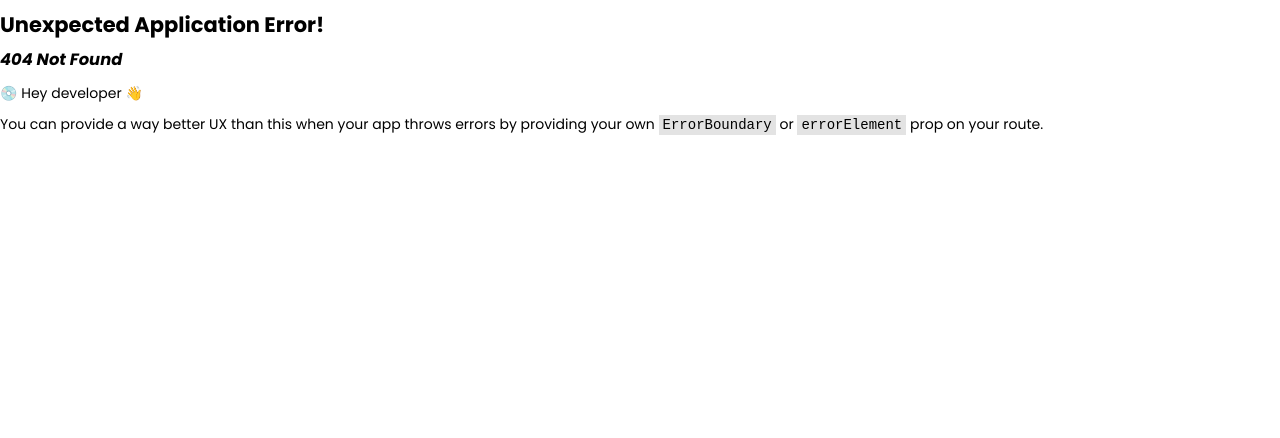
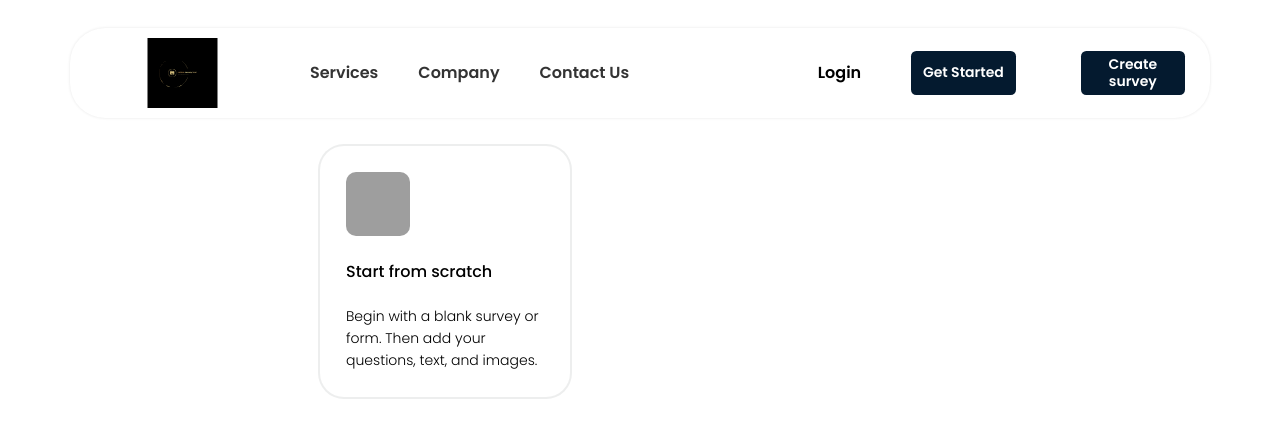
Before and after one commit to trayistatsgit/surveytool, a React (Vite) app: page /start in a window 1280 px wide. Before the commit this address had no page. Shown: the top 438 px of the page. Built offline with nearby package versions, Linux system fonts and the light colour scheme; grey boxes are pictures that could not be loaded.

Commit message:
FormStructure
FormStructure

```diff
--- /dev/null
+++ b/src/atoms/cardAtom/CardAtom.scss
@@ -0,0 +1,51 @@
+@import '../../mixins.scss';
+
+
+.Img-info {
+    width: 64px;
+    height: 64px;
+    border-radius: 10px;
+
+}
+
+.Card_info {
+    color: rgb(51, 62, 72);
+    width: 100%;
+    border: 2px solid transparent;
+    cursor: pointer;
+    height: 100%;
+    display: inline-flex;
+    padding: 24px;
+    overflow: hidden;
+    font-size: 16px;
+    box-shadow: rgb(237, 238, 238) 0px 0px 0px 2px;
+    box-sizing: border-box;
+    transition: border-color 0.2s, box-shadow 0.2s;
+    align-items: stretch;
+    border-radius: 24px;
+    flex-direction: column;
+    text-decoration: none;
+    background-color: rgb(255, 255, 255);
+
+
+}
+
+.Card_info:hover {
+    box-shadow: rgb(0, 0, 0, 0.14), 0px, 2px, 8px;
+    border-color: transparent;
+}
+
+.Card-img {
+    width: 100%;
+    text-align: left;
+    margin-bottom: 24px;
+}
+
+.Card-heading {
+    margin-bottom: 24px;
+}
+
+.Card-description {
+    margin: auto, 0;
+
+}
--- /dev/null
+++ b/src/atoms/cardAtom/CardAtom.tsx
@@ -0,0 +1,47 @@
+import React from 'react';
+import { NavLink } from 'react-router-dom';
+import './CardAtom.scss';
+import { Typography } from '../../blocks/typography/TypographyAtom';
+
+interface CardAtomProps {
+  imgScr?: string;
+  Heading?: string;
+  Description?: string;
+  linkTo?: string; // New prop for link
+}
+
+const CardAtom: React.FC<CardAtomProps> = ({
+  imgScr,
+  Heading,
+  Description,
+  linkTo = '/', // Default path if no link is provided
+}) => {
+  return (
+    <NavLink to={linkTo} className='Main_cardInfo'> {/* Wrap the card with NavLink */}
+      <div className='Card_info'>
+        <div className='Card-img'>
+          <img src={imgScr} alt='NotFound' className='Img-info' />
+        </div>
+        <div className='Card-heading'>
+          <Typography
+            fontSize='fontSize16'
+            fontWeight='semiBold'
+            fontWeightstest={500}
+            label={Heading}
+          />
+        </div>
+        <div className='Card-description'>
+          <Typography
+            fontSize='fontSize14'
+            fontWeight='bold'
+            fontWeightstest={300}
+            lineHeight='lineHeight22'
+            label={Description}
+          />
+        </div>
+      </div>
+    </NavLink>
+  );
+};
+
+export default CardAtom;
--- a/src/atoms/popup/Popup.scss
+++ b/src/atoms/popup/Popup.scss
@@ -144,3 +144,23 @@
 		margin-right: 1.5rem;
 	}
 }
+
+
+
+
+.bottom-cancel-button {
+	position: absolute;
+	right: 20px; // Adjust as needed
+	bottom: 20px;
+	padding: 8px 16px;
+	background-color: #f44336; // Button color
+	color: #fff;
+	border: none;
+	border-radius: 4px;
+	cursor: pointer;
+	transition: background-color 0.3s;
+
+	&:hover {
+	  background-color: #d32f2f; // Darker red on hover
+	}
+  }
--- a/src/atoms/popup/Popup.tsx
+++ b/src/atoms/popup/Popup.tsx
@@ -10,10 +10,19 @@ interface PopupProps {
   cokiee?: boolean;
   clickOut?: boolean;
   skipEffect?: boolean;
-	hideCloseButton?: boolean;
+  showBottomCancel?: boolean; // New prop to control the visibility of the bottom cancel button
 }
 
-const PopupComponent: React.FC<PopupProps> = ({ children, onClose, width, height, cokiee = false, clickOut = false, skipEffect = false, hideCloseButton = false }) => {
+const PopupComponent: React.FC<PopupProps> = ({
+  children,
+  onClose,
+  width,
+  height,
+  cokiee = false,
+  clickOut = false,
+  skipEffect = false,
+  showBottomCancel = false, // Default to false
+}) => {
   const popupRef = useRef<HTMLDivElement>(null);
 
   useEffect(() => {
@@ -32,9 +41,28 @@ const PopupComponent: React.FC<PopupProps> = ({ children, onClose, width, height
 
   return (
     <div className={`${cokiee ? 'popup-overlay' : 'popup-overlay'}`}>
-			<div ref={popupRef} className={`${cokiee ? 'popup-content-cokiee' : 'popup-content'}`} style={{ width: `${width}px`, height: `${height}px` }}>
-				{!hideCloseButton && <img src={cancel} onClick={onClose} className={`${cokiee ? 'cancel-img-cokiee' : 'cancel-img'}`} alt='Cancel' />}
+      <div
+        ref={popupRef}
+        className={`${cokiee ? 'popup-content-cokiee' : 'popup-content'}`}
+        style={{ width: `${width}px`, height: `${height}px` }}
+      >
+        <img
+          src={cancel}
+          onClick={onClose}
+          className={`${cokiee ? 'cancel-img-cokiee' : 'cancel-img'}`}
+          alt='Cancel'
+        />
         {children}
+
+        {/* Bottom Cancel Button */}
+        {showBottomCancel && (
+          <button
+            className='bottom-cancel-button'
+            onClick={onClose} // Uses the onClose function passed in props
+          >
+            Cancel
+          </button>
+        )}
       </div>
     </div>
   );
--- a/src/components/dragAndDrop/DragAndDrop.scss
+++ b/src/components/dragAndDrop/DragAndDrop.scss
@@ -1,7 +1,7 @@
 .popUpContainer{
     display: flex;
     flex-direction: column;
-    justify-content: center;
+    // justify-content: center;
     align-items: center;
     margin: 0 !important;
     border-radius: 0;
@@ -13,8 +13,10 @@
 .headSection{
     width: 420px !important;
     margin-left: 5%;
-    // margin: 0;
+    font-weight: 500;
     font-size:14px;
+    margin-bottom: 10px;
+    margin-top: 5px;
 }
 .popup-content{
     padding: 0 !important;
--- a/src/components/dragAndDrop/DragAndDrop.tsx
+++ b/src/components/dragAndDrop/DragAndDrop.tsx
@@ -5,14 +5,10 @@ const DragAndDrop = () => {
   const [dragOver, setDragOver] = useState(false);
   const [file, setFile] = useState<File | null>(null); // Correctly type file
   const [error, setError] = useState(''); // State for error handling
-  const [isVisible, setIsVisible] = useState(true); // State to toggle visibility
 
   const supportedFormats = ['image/jpeg', 'image/png', 'image/gif'];
 
   // Handle Cancel Button Click (hides the drag-and-drop container)
-  const handleCancel = () => {
-    setIsVisible(false); // Hide the component when cancel is clicked
-  };
 
   // Handle Drag and Drop
   const handleDragOver = (e: React.DragEvent<HTMLDivElement>) => {
@@ -48,15 +44,12 @@ const DragAndDrop = () => {
     }
   };
 
-  if (!isVisible) {
-    return null; // Return nothing if the component is hidden
-  }
 
   return (
     <>
       <div className='popUpContainer'>
         <section className='headSection'>
-          <b>FROM COMPUTER</b>
+          <span>FROM COMPUTER</span>
         </section>
         <section className='bodySection'>
           <div
@@ -104,12 +97,6 @@ const DragAndDrop = () => {
             )}
           </div>
         </section>
-
-        <section>
-          <button className='popupFooter' onClick={handleCancel}>
-            Cancel
-          </button>
-        </section>
       </div>
     </>
   );
--- a/src/components/navbar/NavbarHome.tsx
+++ b/src/components/navbar/NavbarHome.tsx
@@ -5,7 +5,7 @@ import '../navbar/navbar.scss';
 import '../publicHome/home.scss';
 import { Button } from '../../blocks';
 import { logo } from '../../assets/signup-img';
-import TextEditorForm from '../../components/textEditorForm/TextEditorForm';
+// import TextEditorForm from '../../components/textEditorForm/TextEditorForm';
 
 interface NavTestProps {
     isScrolled: boolean;
@@ -27,9 +27,14 @@ const NavbarHome: React.FC<NavTestProps> = ({ isScrolled }) => {
         navigate('/login');
     };
 
-    const handleCreateSurvey = () => {
-        navigate('/create-survey');
-    };
+    // const handleCreateSurvey = () => {
+    //     navigate('/create-survey');
+    // };
+
+
+const handleStartPage = () => {
+    navigate('/start');
+};
 
     return (
         <><div className={isScrolled ? 'stickyParentNavDiv' : 'parentNavDiv'}>
@@ -54,16 +59,17 @@ const NavbarHome: React.FC<NavTestProps> = ({ isScrolled }) => {
                             Login
                         </li>
                         <Button label='Get Started' className='button' reverse={true} onClick={handleClick} />
-                        <Button label='Create Survey' className='button' reverse={true} onClick={handleCreateSurvey} />
+                        <Button label='Create survey' className='button' reverse={true} onClick={handleStartPage} />
+
                     </div>
                 </div>
             </nav>
         </div>
-        <div className="App">
+        {/* <div className="App">
                 <h1>Create a New Page</h1>
                 <TextEditorForm />
-            </div>
-
+            </div> */}
+            {/* <Button label='Create Survey' className='button' reverse={true} onClick={handleCreateSurvey} /> */}
 
             </>
     );
--- a/src/pages/createSurvey/CreateSurvey.scss
+++ b/src/pages/createSurvey/CreateSurvey.scss
@@ -5,13 +5,14 @@
     justify-content: center;
 }
 
-.container{
+.containerCreateSurvey{
     position: relative;
     align-items: center;
     background: white;
     width: 55%;
     display: block;
     padding: 20px;
+    margin-top: 20px;
     // padding-left: 36px;
 }
 
@@ -136,6 +137,15 @@
     margin-bottom: 0 !important;
 }
 
+.createQuestionInputArea{
+    border-radius: 0 !important;
+    width: 90% !important;
+    margin-bottom: 0 !important;
+    height: 35px;
+    outline: none !important;
+    border-color: grey;
+}
+
 
 .createQuestionInputTwo{
 
@@ -235,21 +245,22 @@
  margin: 0;
  padding: 0;
  padding-top: 15px;
- left: 58%;
+ left: 50%;
  position: relative;
  font-size: 12px;
 }
 .createFooterBold{
     margin: 0;
     padding: 0;
-    left: 54%;
+    align-items: center;
+    left: 34%;
     position: relative;
     font-size: 12px;
 }
 .createFooterParaTwo{
     margin: 0;
     padding: 0;
-    left: 25%;
+    left: 16%;
     position: relative;
     padding-bottom: 25px;
     font-size: 12px;
--- a/src/pages/createSurvey/CreateSurvey.tsx
+++ b/src/pages/createSurvey/CreateSurvey.tsx
@@ -19,27 +19,16 @@ const CreateSurvey = () => {
 	return (
 		<>
 			<section className='mainContainer'>
-      <section className='container'>
+      <section className='containerCreateSurvey'>
 				<section>
 					<div className='addLogoHere'>
 						<button className='addLogoBtn' onClick={showPopup}>Logo</button>
 					</div>
 				</section>
 
-        {isPopUpVisible && <PopupComponent onClose={closePopup} width={500} height={410}>
+        {isPopUpVisible && <PopupComponent  showBottomCancel={true} onClose={closePopup} width={500} height={410}>
             <DragAndDrop />
           </PopupComponent>}
-
-
-        {/* {isPopUpVisible && (
-            <div className='popup'>
-              <div className='popupContent'>
-                <h2>Popup Title</h2>
-                <p>This is the popup content</p>
-                <button onClick={closePopup}>Close</button>
-              </div>
-            </div>
-          )} */}
 				<section className='surveyPage'>
 					<div>
 						<div className='surveyTitle'>
@@ -63,7 +52,7 @@ const CreateSurvey = () => {
 							<span>Q1</span>
 						</div>
 						<span className='createQuestionInputOne'>
-							<input className='createQuestionInput' type='text' placeholder='Enter Your Ques' />
+							<input className='createQuestionInputArea' type='text' placeholder='Enter Your Ques' />
 						</span>
 						<span>
 							<select className='createQuestionInputTwo' name='cars'>
@@ -98,9 +87,9 @@ const CreateSurvey = () => {
 					<div className='createFooterContainer'>
 						<div className='createFooterDivOne'>
 							<p className='createFooterParaOne'>Powered by</p>
-							<b className='createFooterBold'>Survey Sherpa</b>
+							<b className='createFooterBold'>Survey Programming Tool</b>
 							<p className='createFooterParaTwo'>
-								See hoe easy it is to <a href=''>create survey and forms</a>
+								See how easy it is to <a href=''>create survey and forms</a>
 							</p>
 						</div>
 
--- /dev/null
+++ b/src/pages/startingPage/StartingPage.scss
@@ -0,0 +1,23 @@
+@import '../../mixins.scss';
+
+.CardAtom{
+    width: 50%;
+    margin: auto;
+    display: grid;
+    grid-template-columns: repeat(3,minmax(250px,1fr));
+    gap:24px;
+    margin-bottom: 10px;
+    @include bp('desktop'){
+        grid-template-columns: repeat(2, minmax(250px, 1fr));
+        width: 50%;
+    }
+    @include bp('tablet'){
+        grid-template-columns: 1fr;
+        width: 40%;
+    }
+    @include bp('mobile'){
+        grid-template-columns:1fr;
+        width: 75%;
+        margin-top: 10px;
+    }
+}
--- /dev/null
+++ b/src/pages/startingPage/StartingPage.tsx
@@ -0,0 +1,27 @@
+import React from 'react';
+import CardAtom from '../../atoms/cardAtom/CardAtom';
+import './StartingPage.scss';
+
+const StartingPage: React.FC = () => {
+	return (
+		<div>
+			<div className='CardAtom'>
+				{/* {
+                    data.map((card, index) => (
+                        <CardAtom key={index} {...card} />
+                    ))
+                }
+  */}
+
+				<CardAtom
+					imgScr='https://plus.unsplash.com/premium_photo-1664474619075-644dd191935f?w=500&auto=format&fit=crop&q=60&ixlib=rb-4.0.3&ixid=M3wxMjA3fDB8MHxzZWFyY2h8MXx8aW1hZ2V8ZW58MHx8MHx8fDA%3D'
+					Heading='Start from scratch'
+					Description='Begin with a blank survey or form. Then add your questions, text, and images.'
+					linkTo='/create-survey' // Specify the path you want to navigate to
+				/>
+			</div>
+		</div>
+	);
+};
+
+export default StartingPage;
--- a/src/routes/Routes.tsx
+++ b/src/routes/Routes.tsx
@@ -5,12 +5,17 @@ import SignUp from '../pages/auth/SignUp';
 import LogIn from '../pages/auth/Login';
 import ForgotPassword from '../pages/auth/ForgotPassword/ForgotPassword';
 import CreateSurvey from '../pages/createSurvey/CreateSurvey';
+import StartingPage from '../pages/startingPage/StartingPage';
 
 const router = createBrowserRouter([
 	{
 		path: '/',
 		element: <MasterLayout />,
 		children: [
+			{
+				path: '/start',
+				element: <StartingPage />,
+			},
 
 			{
 				path:'create-survey',
```
Lines whose indentation alone changed are shown as unchanged.
